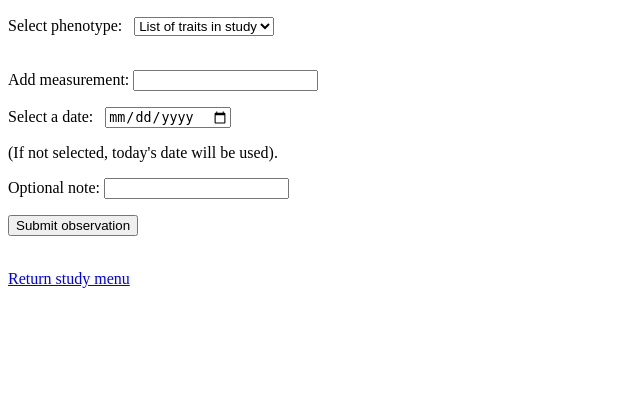
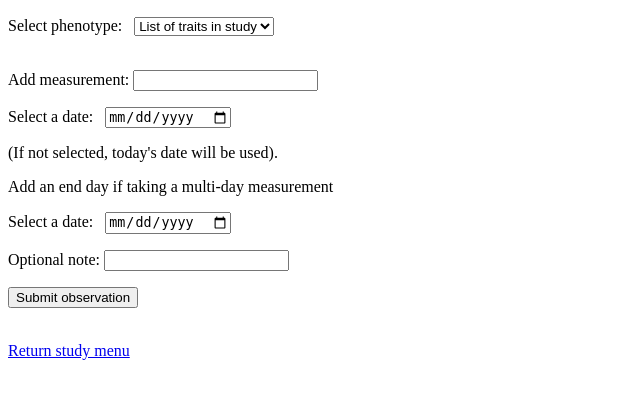
Before and after one commit to DOC-MEX/grassroots_plots, a Django app: template update/templates/updateDetails.html in a window 1280 px wide. Shown: the part 85-484 px from the top of the page, without its empty margins (0-640 px from the left). Run offline with Django 4.2, Linux system fonts and the light colour scheme; the template is opened without the code that fills it, so the values that code supplies are empty.

Commit message:
adding end date option for multi-day observations

```diff
--- a/update/templates/plotDetails.html
+++ b/update/templates/plotDetails.html
@@ -47,8 +47,9 @@
               <tr>
 
                 <th>Phenotype Trait</th>
-                <th>Measurement value (Date)</th>
+                <th>Measurement value</th>
                 <th>Units</th>
+                <th>Date</th>
               </tr>
             </thead>
             <tbody>
@@ -57,6 +58,7 @@
                   <td class="center">{{ row.0 }}</td>
                   <td class="center">{{ row.1 }}</td>
                   <td class="center">{{ row.2 }}</td>
+                  <td class="center">{{ row.3 }}</td>
                 </tr>
                 {% endfor %}
               </tbody>
--- a/update/templates/updateDetails.html
+++ b/update/templates/updateDetails.html
@@ -71,6 +71,15 @@
               (If not selected, today's date will be used).
             </p>
             <p>
+            Add an end day if taking a multi-day measurement
+            </p>
+            <p>
+                <label for="end-date">Select a date:  &nbsp</label>
+                <input type="date" name="end-date" id="end-date">
+            </p>
+
+
+            <p>
                 <label for="extra-note">Optional note:</label>
                 <input type="text" name="extra-note" id="extra-note">
             </p>
@@ -114,20 +123,23 @@
               const inputValue = document.querySelector("#my-input").value;
               const traitValue = document.querySelector("#trait").value;
               const dateValue  = document.querySelector("#my-date").value;
+              const endDate    = document.querySelector("#end-date").value;
               console.log(`My input value is: ${inputValue}`);
               console.log(`Selected trait value is: ${traitValue}`);
-              console.log(`DATE is: ${dateValue}`);
+              console.log(`start date is: ${dateValue}`);
+              console.log(`END date is: ${endDate}`);
 
               // Prepare the data to be sent to the server
               plotIndex = "{{plotIndex}}";
               studyID   = "{{studyID}}";
-              studyID   = "63bfce1a86ff5b59175e1d66";// STUDY 1 LIVE
+              studyID   = "63bfce1a86ff5b59175e1d66";// STUDY 1 (LIVE TEST)
 
-              studyID = "63c7e48ca115ca392f4b6fd33";
+              //studyID = "63c7e48ca115ca392f4b6fd3"; // STUDY 2 (LOCAL TEST)
               rowValue  = "{{row}}";
               columnValue    = "{{column}}";
               accessionValue = "{{accession}}";
-              phenotype_date = "" + traitValue +" " + dateValue +"";
+              //phenotype_date = "" + traitValue +" " + dateValue +"";
+              phenotype_date = "" + traitValue +" " + dateValue + " " + endDate +"";
               observation = ""+ inputValue +"";
 
 
```
Also changed, not shown: update/views.py (+14 -3 lines).
